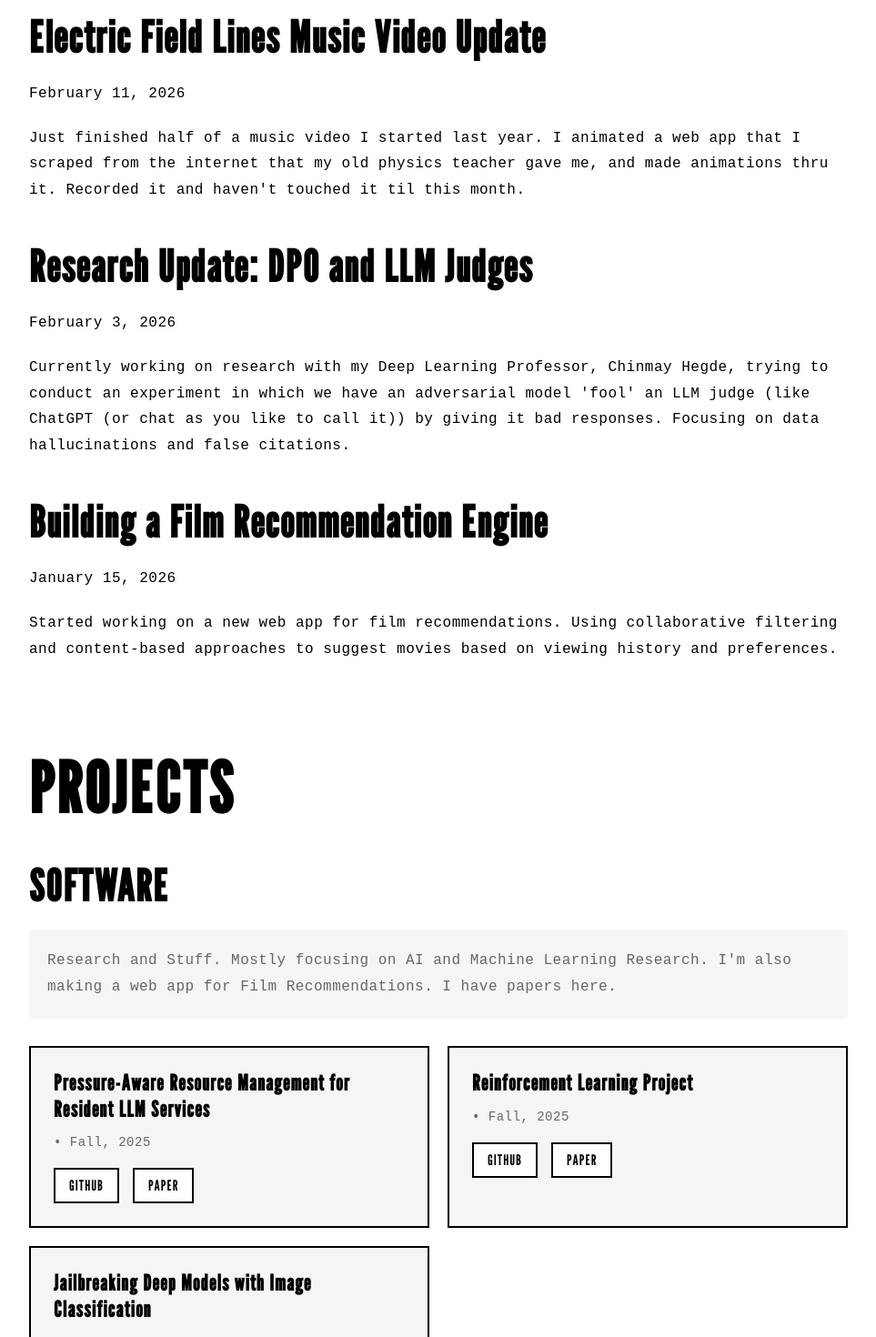
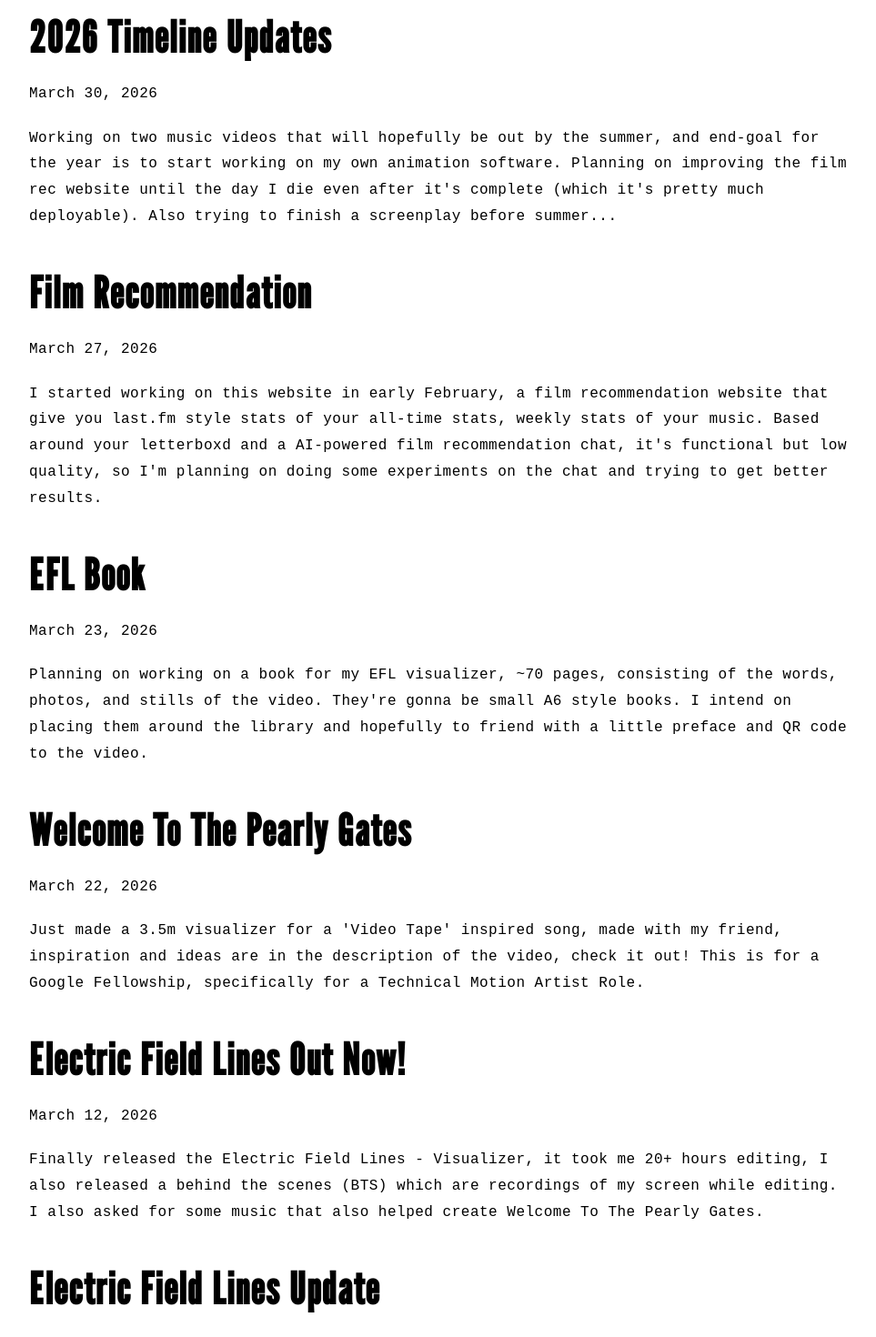
Before and after one commit to Adgonzalez2018/adgonzalez2018.github.io, a React (Create React App) app: page / in a window 1280 px wide. Shown: the part 940-2410 px from the top of the page at 91% size, without its empty margins (233-1196 px from the left). Built offline with nearby package versions, Linux system fonts and the light colour scheme.

Commit message:
newer updates

```diff
--- a/src/App.js
+++ b/src/App.js
@@ -63,6 +63,17 @@ function App() {
     return date.toLocaleDateString("en-US", options);
   };
 
+  const drawings = [
+    "EYE.PNG", "IMG_4128.jpg", "IMG_4168.jpg", "IMG_4169.JPG", "IMG_4197.JPG",
+    "IMG_4233.JPG", "IMG_4248.JPG", "IMG_4283.PNG", "IMG_4292.PNG", "IMG_4293.jpg",
+    "IMG_4363.JPG", "IMG_4743.PNG", "IMG_5944.PNG", "IMG_5945.jpg", "IMG_5946.jpg",
+    "IMG_5947.jpg", "IMG_5948.jpg", "IMG_5949.jpg", "IMG_5950.jpg", "IMG_5952.jpg",
+    "IMG_5954.jpg", "IMG_5956.jpg", "IMG_5962.PNG", "IMG_5963 2.JPG", "IMG_5963.jpg",
+    "IMG_5964.jpg", "IMG_5965.jpg", "IMG_7163.JPG", "IMG_7744.jpg", "IMG_7767.jpg",
+    "IMG_7769.jpg", "IMG_7770.jpg"
+  ];
+
+  const [drawingsOpen, setDrawingsOpen] = useState(false);
   // research work
   const papers = [
     {
@@ -88,10 +99,41 @@ function App() {
   // Blog posts
   const blogPosts = [
     {
-      title: "Electric Field Lines Music Video Update",
+      title: "2026 Timeline Updates",
+      date: new Date("2026-03-30"),
+      content:
+      "Working on two music videos that will hopefully be out by the summer, and end-goal for the year is to start working on my own animation software. Planning on improving the film rec website until the day I die even after it's complete (which it's pretty much deployable). Also trying to finish a screenplay before summer..."
+    },
+    {
+      title: "Film Recommendation",
+      date: new Date("2026-03-27"),
+      content:
+        "I started working on this website in early February, a film recommendation website that give you last.fm style stats of your all-time stats, weekly stats of your music. Based around your letterboxd and a AI-powered film recommendation chat, it's functional but low quality, so I'm planning on doing some experiments on the chat and trying to get better results."
+    },
+        {
+      title: "EFL Book",
+      date: new Date("2026-03-23"),
+      content:
+        "Planning on working on a book for my EFL visualizer, ~70 pages, consisting of the words, photos, and stills of the video. They're gonna be small A6 style books. I intend on placing them around the library and hopefully to friend with a little preface and QR code to the video."
+    },
+    {
+      title: "Welcome To The Pearly Gates",
+      date: new Date("2026-03-22"),
+      content:
+        "Just made a 3.5m visualizer for a 'Video Tape' inspired song, made with my friend, inspiration and ideas are in the description of the video, check it out! This is for a Google Fellowship, specifically for a Technical Motion Artist Role."
+    },
+
+    {
+      title: "Electric Field Lines Out Now!",
+      date: new Date("2026-03-12"),
+      content:
+        "Finally released the Electric Field Lines - Visualizer, it took me 20+ hours editing, I also released a behind the scenes (BTS) which are recordings of my screen while editing. I also asked for some music that also helped create Welcome To The Pearly Gates."
+    },
+    {
+      title: "Electric Field Lines Update",
       date: new Date("2026-02-11"),
       content:
-        "Just finished half of a music video I started last year. I animated a web app that I scraped from the internet that my old physics teacher gave me, and made animations thru it. Recorded it and haven't touched it til this month.",
+        "animated a web app that I scraped from the internet that my old physics teacher gave me, and made animations thru it. Recorded it and haven't touched it til this month.",
     },
     {
       title: "Research Update: DPO and LLM Judges",
@@ -120,17 +162,35 @@ function App() {
 
   // Creative Work
   const creativeWork = [
+      {
+    type: "video",
+    title: "Welcome To the Pearly Gates",
+    thumbnail: "https://img.youtube.com/vi/wQf5BrMJPtE/maxresdefault.jpg",
+    link: "https://www.youtube.com/watch?v=wQf5BrMJPtE",
+  },
+  {
+    type: "video",
+    title: "Electric Field Lines - BTS",
+    thumbnail: "https://img.youtube.com/vi/_0jGNyEQvg0/maxresdefault.jpg",
+    link: "https://www.youtube.com/watch?v=_0jGNyEQvg0",
+  },
+  {
+    type: "video",
+    title: "Electric Field Lines - Visualizer",
+    thumbnail: "https://img.youtube.com/vi/IQDgEb3meFk/maxresdefault.jpg",
+    link: "https://www.youtube.com/watch?v=IQDgEb3meFk",
+  },
     {
       type: "video",
       title: "Getting Better - Beatles (Visualizer)",
       thumbnail: "https://img.youtube.com/vi/m-i2pUUVxGU/maxresdefault.jpg",
-      link: "https://www.youtube.com/embed/m-i2pUUVxGU?si=RXFsUtKGNN-zHzFj",
+      link: "https://youtube.com/watch?v=XDX2wK-bW6I",
     },
     {
       type: "video",
       title: "You Can See Now? (Edit)",
       thumbnail: "https://img.youtube.com/vi/XDX2wK-bW6I/maxresdefault.jpg",
-      link: "https://www.youtube.com/embed/XDX2wK-bW6I?si=X_zO1qZpzKSshOKM",
+      link: "https://youtube.com/watch?v=XDX2wK-bW6I",
     },
   ];
 
@@ -276,6 +336,30 @@ function App() {
                 </a>
               ))}
             </div>
+                        {/* Drawings Toggle */}
+            <div className="drawings-section">
+              <button
+                type="button"
+                className="drawings-toggle"
+                onClick={() => setDrawingsOpen(!drawingsOpen)}
+              >
+                DRAWINGS {drawingsOpen ? "▲" : "▼"}
+              </button>
+
+              {drawingsOpen && (
+                <div className="drawings-grid">
+                  {drawings.map((file, index) => (
+                    <div key={index} className="drawing-item">
+                      <img
+                        src={`/drawings/${file}`}
+                        alt={file.replace(/\.[^.]+$/, "")}
+                        loading="lazy"
+                      />
+                    </div>
+                  ))}
+                </div>
+              )}
+            </div>
           </div>
         </section>
 
@@ -306,6 +390,7 @@ function App() {
         <p>Alex Gonzalez</p>
         <p>
           <a href="mailto:adgonzalez2023@gmail.com">adgonzalez2023@gmail.com</a>
+          <a href="https://github.com/Adgonzalez2018/" target="_blank" rel="noopener noreferrer">Github</a>
         </p>
       </div>
     </div>
--- a/src/styles.css
+++ b/src/styles.css
@@ -482,3 +482,46 @@ html {
     height: 300px;
   }
 }
+
+/* Drawings */
+.drawings-toggle {
+  font-family: "League Gothic", sans-serif;
+  font-size: 24px;
+  letter-spacing: 2px;
+  background: none;
+  border: 2px solid var(--black);
+  padding: 10px 20px;
+  cursor: pointer;
+  margin-top: 40px;
+  transition: all 0.2s ease;
+}
+
+.drawings-toggle:hover {
+  background: var(--black);
+  color: var(--white);
+}
+
+.drawings-grid {
+  display: grid;
+  grid-template-columns: repeat(auto-fill, minmax(180px, 1fr));
+  gap: 15px;
+  margin-top: 20px;
+}
+
+.drawing-item {
+  border: 2px solid var(--black);
+  overflow: hidden;
+  aspect-ratio: 1;
+  background: #f5f5f5;
+}
+
+.drawing-item img {
+  width: 100%;
+  height: 100%;
+  object-fit: cover;
+  transition: transform 0.2s ease;
+}
+
+.drawing-item img:hover {
+  transform: scale(1.05);
+}
```
Also changed, not shown: 1 other file (tests, documents, lock files or other folders).
